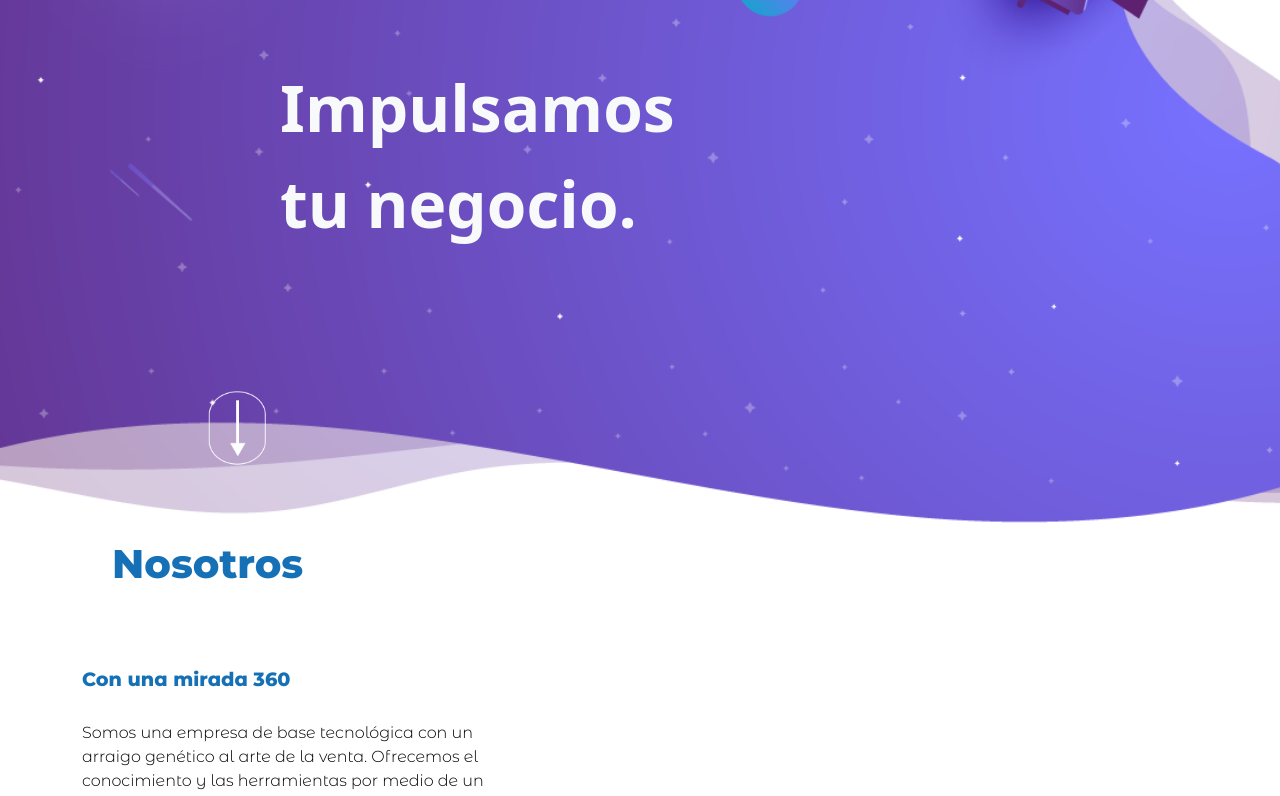
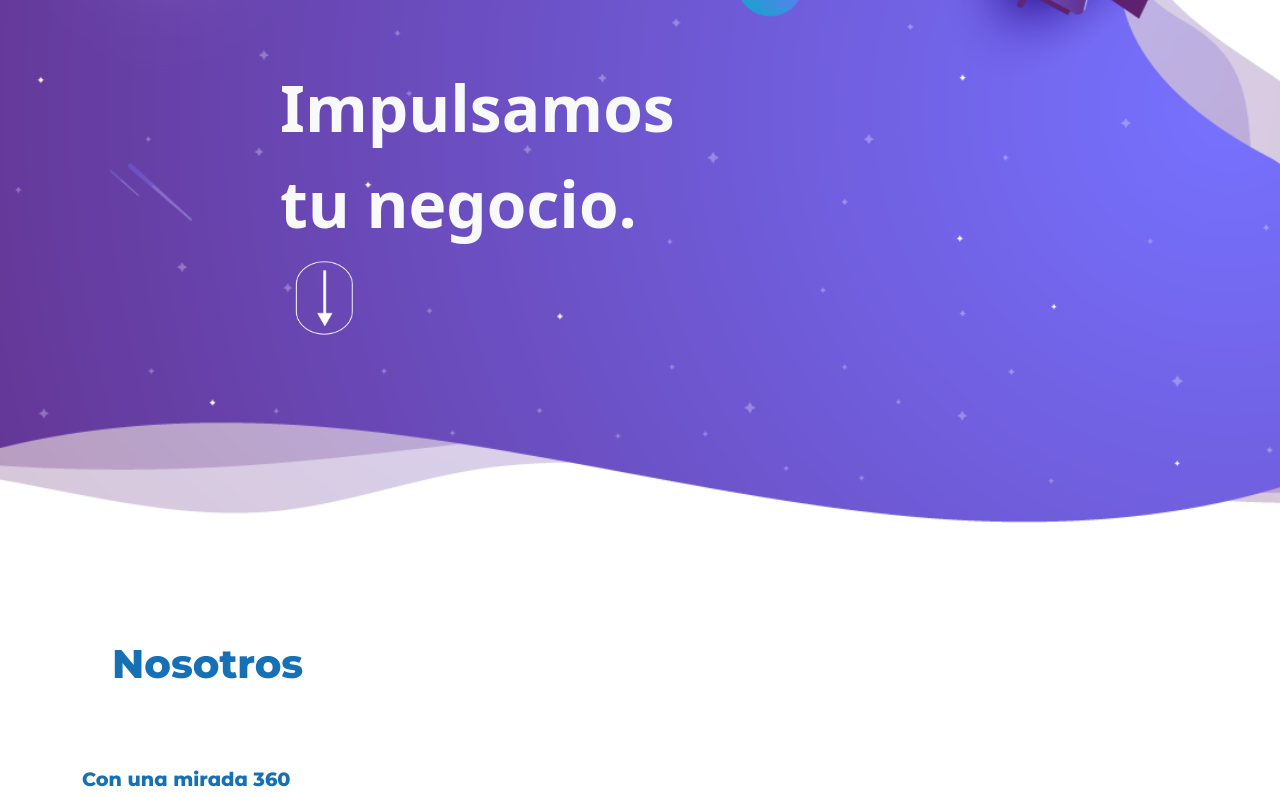
Before and after one commit to GeronimoVenzi/autodatee-web2, a Next.js app: page / in a window 1280 px wide. Shown: the part 580-1376 px from the top of the page. Built offline with nearby package versions, Linux system fonts and the light colour scheme.

Commit message:
custom css

```diff
--- a/components/HomePage/HomePage.jsx
+++ b/components/HomePage/HomePage.jsx
@@ -11,16 +11,15 @@ export const HomePage = () => {
         <main className={styles.image__container}>
           <Image width={800} height={600} src={Imagen} alt="fondo principal" />
         </main>
-        <div className={styles.title__container}>
-          <p className={`${styles.title__home} text-light `}>
-            Impulsamos <br /> tu negocio.
-          </p>
-        </div>
-        <div className={styles.button__container}>
-          <Link href="#nosotros">
-            <button className={styles.button__container__img}>
-            </button>
-          </Link>
+        <div>
+          <div className={styles.title__container}>
+            <p className={`${styles.title__home} text-light `}>
+              Impulsamos <br /> tu negocio.
+            </p>
+            <Link href="#nosotros">
+              <button className={`${styles.button__container__img}`}></button>
+            </Link>
+          </div>
         </div>
       </div>
     </section>
--- a/components/HomePage/HomePage.module.css
+++ b/components/HomePage/HomePage.module.css
@@ -6,26 +6,25 @@
   background-size: cover;
 }
 
-.home__container{
+.home__container {
   display: flex;
   flex-direction: column;
 }
-.image__container{
+.image__container {
   display: flex;
   justify-content: center;
   align-items: center;
 }
 
-.title__container{
-    align-items: center;
+.title__container {
   height: 45vh;
   display: flex;
   justify-content: center;
+  align-items: center;
   margin-top: 150px;
-
 }
 
-.title__home{
+.title__home {
   position: absolute;
   right: 70;
   top: 60vh;
@@ -34,27 +33,17 @@
   font-weight: bold;
 }
 
-.button__container {
-    display: flex;
-    justify-content: center;
-    width: 90px;
-    margin-top: -130px;
-    margin-left: 160px;
-}
-
-.button__container button {
-    border: none;
-    border-radius: 100px 100px ;
-}
-
 .button__container__img {
-    background-image: url('../assets/button.png');
+  position: absolute;
+  top: 82vh;
+  background-image: url("../assets/button.png");
   width: 85px;
   height: 85px;
-    background-position: center;
+  background-position: top;
   background-repeat: no-repeat;
   background-size: cover;
   background-color: transparent;
+  border: none;
 }
 
 @media only screen and (min-width: 768px) {
@@ -63,31 +52,25 @@
     background-size: calc(100%-200px) auto;
   }
 
-    .title__container{
+  .title__container {
     min-height: 57vh;
     justify-content: flex-start;
     margin-left: 160px;
     margin-top: 0;
   }
 
-    .title__home{
+  .title__home {
     top: 80vh;
     text-align: left;
     font-size: 4rem;
   }
-    .button__container {
-        display: flex;
-        justify-content: center;
-        width: 90px;
-        margin-top: -250px;
-        margin-left: 190px;
+  .button__container__img {
+    margin-top: 180px;
   }
 }
 
 @media only screen and (min-width: 1200px) {
-
-    .title__container{
+  .title__container {
     margin-left: 280px;
-        margin-top: 160px;
   }
 }
--- a/components/section-cards/Cards.jsx
+++ b/components/section-cards/Cards.jsx
@@ -8,7 +8,9 @@ export const Cards = ({ children, data }) => {
       <Card className="card__section">
         <Card.Header className="card__header">
           <Image src={children} alt="icono" />
-          <Card.Title className="text-center"> {data.title} </Card.Title>
+          <Card.Title className={`text-center title_${data.page}`}>
+            {data.title}
+          </Card.Title>
         </Card.Header>
         <Card.Body>
           <Card.Text className="text-center"> {data.text} </Card.Text>
--- a/styles/globals.css
+++ b/styles/globals.css
@@ -53,10 +53,11 @@ body::-webkit-scrollbar-thumb {
 
 .section {
   min-height: 100vh;
+  padding-top: 100px;
 }
 
 .section__container {
-  padding: 100px;
+  padding-top: 100px;
 }
 
 .title__principal {
@@ -119,14 +120,13 @@ body::-webkit-scrollbar-thumb {
   justify-content: space-between;
   align-items: center;
   background: transparent;
-  border-bottom: 1px var(--estrategia) solid;
   margin-top: -210px !important;
   color: var(--estrategia);
 }
 
 .card__section {
   border: none;
-  width: 90%;
+  width: 100%;
   border: 2px 2px 0px 2px #f9f9f9 solid;
   border-radius: 15px;
   box-shadow: 0 -1em 3em rgba(0, 0, 0, 0.1);
@@ -134,6 +134,16 @@ body::-webkit-scrollbar-thumb {
   padding: 50px;
   min-height: 400px;
   max-height: 400px;
+}
+
+/*TITULOS DE LAS PAGES*/
+
+.title_leads {
+  color: #1570b5;
+}
+
+.border_leads {
+  border-bottom: 1px var(--leads) solid;
 }
 
 @media only screen and (min-width: 768px) {
@@ -165,7 +175,11 @@ body::-webkit-scrollbar-thumb {
   }
 
   .card__section {
-    width: 32%;
     max-width: 70%;
   }
 }
+@media only screen and (min-width: 950px) {
+  .card__section {
+    width: 40%;
+  }
+}
```
Also changed, not shown: components/Navbar/Navbar.module.css (+6 -9 lines), pages/leads/index.jsx (+5 -14 lines), pages/relaciones/index.jsx (+10 -12 lines), styles/Leads.module.css (+13 -4 lines). Lines whose indentation alone changed are shown as unchanged.
